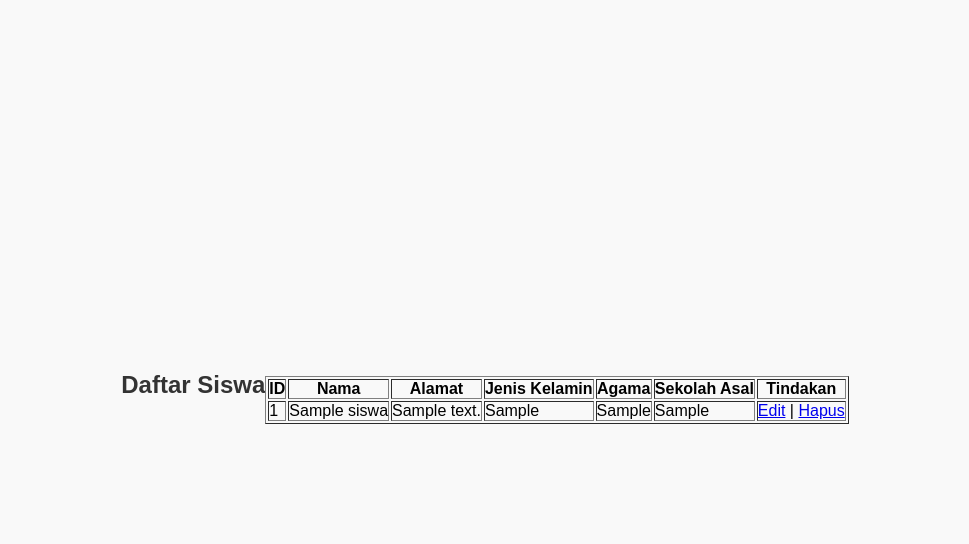
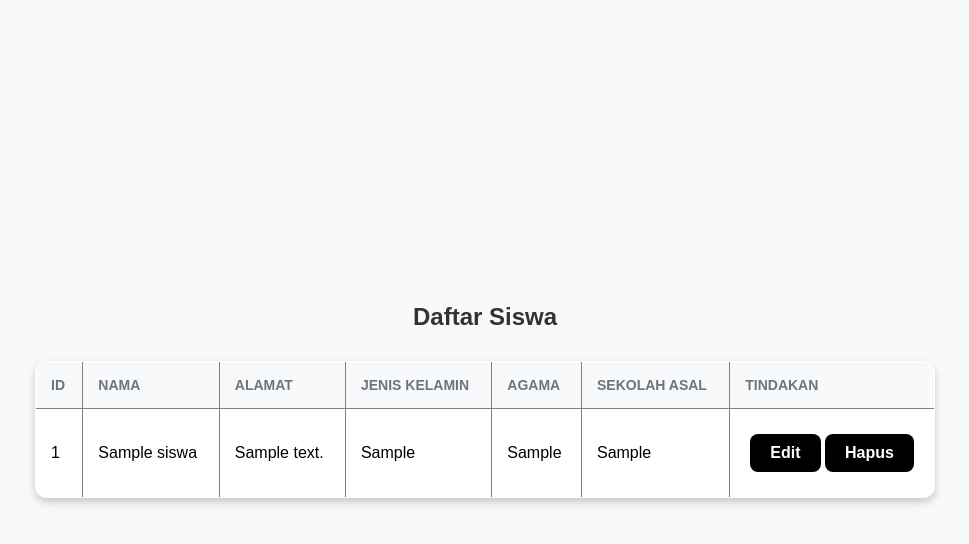
Before and after one commit to birugh/php-crud, a PHP site: page /list-siswa.php in a window 1280 px wide. Shown: the top 544 px of the page, without its empty margins (155-1124 px from the left). Run offline with PHP 8.4, Linux system fonts and the light colour scheme; tables that the repository leaves empty or names only in its code hold one stand-in row (values such as "Sample post").

Commit message:
Membuat design dari list-siswa.php serta memperbaiki container index.php

```diff
--- a/index.php
+++ b/index.php
@@ -5,7 +5,7 @@
     <link rel="stylesheet" type="text/css" href="style.css">
 </head>
 <body>
-    <div class="container">
+    <div class="containerIndex">
         <h3>Pendaftaran Siswa Baru</h3>
         <a href="form-daftar.php">Daftar Baru</a>
         <a href="list-siswa.php">Pendaftar</a>
--- a/list-siswa.php
+++ b/list-siswa.php
@@ -9,12 +9,11 @@ $query = mysqli_query($db, $sql);
 <html>
 <head>
     <title>Daftar Siswa | SMK Coding</title>
+    <link rel="stylesheet" type="text/css" href="style.css">
 </head>
 <body>
-    <header>
+    <div class="containerTable">
         <h3>Daftar Siswa</h3>
-        <link rel="stylesheet" type="text/css" href="style.css">
-    </header>
         <table border="1">
             <thead>
                 <tr>
@@ -37,12 +36,13 @@ $query = mysqli_query($db, $sql);
                         <td><?php echo $siswa['agama']; ?></td>
                         <td><?php echo $siswa['asal_sekolah']; ?></td>
                         <td>
-                        <a href="form-edit.php?id_user=<?php echo $siswa['id_user']; ?>">Edit</a> |
-                        <a href="hapus.php?id_user=<?php echo $siswa['id_user']; ?>" onclick="return confirm('Apakah Anda yakin ingin menghapus data ini?')">Hapus</a>
+                            <a href="form-edit.php?id_user=<?php echo $siswa['id_user']; ?>" class="btn-edit">Edit</a>
+                            <a href="hapus.php?id_user=<?php echo $siswa['id_user']; ?>" class="btn-hapus" onclick="return confirm('Apakah Anda yakin ingin menghapus data ini?')">Hapus</a>
                         </td>
                     </tr>
                 <?php } ?>
             </tbody>
         </table>
+    </div>
 </body>
 </html>
--- a/style.css
+++ b/style.css
@@ -27,12 +27,18 @@ header {
 
 .container {
     width: 100%;
-    max-width: 600px;
+    max-width: 800px;
     background-color: #fff;
     border: 1px solid #000;
     border-radius: 12px;
     padding: 20px 40px;
     box-shadow: 0 4px 8px rgba(0, 0, 0, 0.2);
+    text-align: center;
+}
+
+.containerTable {
+    width: 100%;
+    max-width: 900px;
     text-align: center;
 }
 
@@ -109,6 +115,41 @@ h3 {
     transition: background-color 0.3s;
 }
 
+.containerIndex {
+    background-color: #fff;
+    border: 1px solid #000;
+    border-radius: 12px;
+    padding: 20px 40px;
+    box-shadow: 0 4px 8px rgba(0, 0, 0, 0.2);
+    text-align: center;
+}
+
+.containerIndex a {
+    display: inline-block;
+    background-color: #000;
+    color: #fff;
+    text-decoration: none;
+    font-size: 16px;
+    font-weight: bold;
+    margin: 10px 0;
+    padding: 10px 20px;
+    border-radius: 8px;
+    transition: background-color 0.3s;
+}
+
+.containerTable a {
+    display: inline-block;
+    background-color: #000;
+    color: #fff;
+    text-decoration: none;
+    font-size: 16px;
+    font-weight: bold;
+    margin: 10px 0;
+    padding: 10px 20px;
+    border-radius: 8px;
+    transition: background-color 0.3s;
+}
+
 .container a:hover {
     background-color: #333;
 }
@@ -164,3 +205,43 @@ form button {
 form button:hover {
     background-color: #333;
 }
+
+table {
+    width: 100%; /* Perbesar lebar tabel */
+    border-collapse: collapse;
+    background-color: #fff;
+    border-radius: 12px;
+    overflow: hidden;
+    box-shadow: 0 4px 8px rgba(0, 0, 0, 0.2);
+    margin: 0 auto;
+}
+
+thead {
+    background-color: #f8f9fa;
+}
+
+thead th {
+    font-size: 14px;
+    color: #6c757d;
+    text-align: left;
+    padding: 15px;
+    text-transform: uppercase;
+}
+
+tbody tr {
+    border-bottom: 1px solid #f1f1f1;
+}
+
+tbody tr:hover {
+    background-color: #f8f9fa;
+}
+
+tbody td {
+    font-size: 16px;
+    padding: 15px;
+    text-align: left;
+}
+
+td:last-child {
+    text-align: center;
+}
```
Lines whose indentation alone changed are shown as unchanged.
